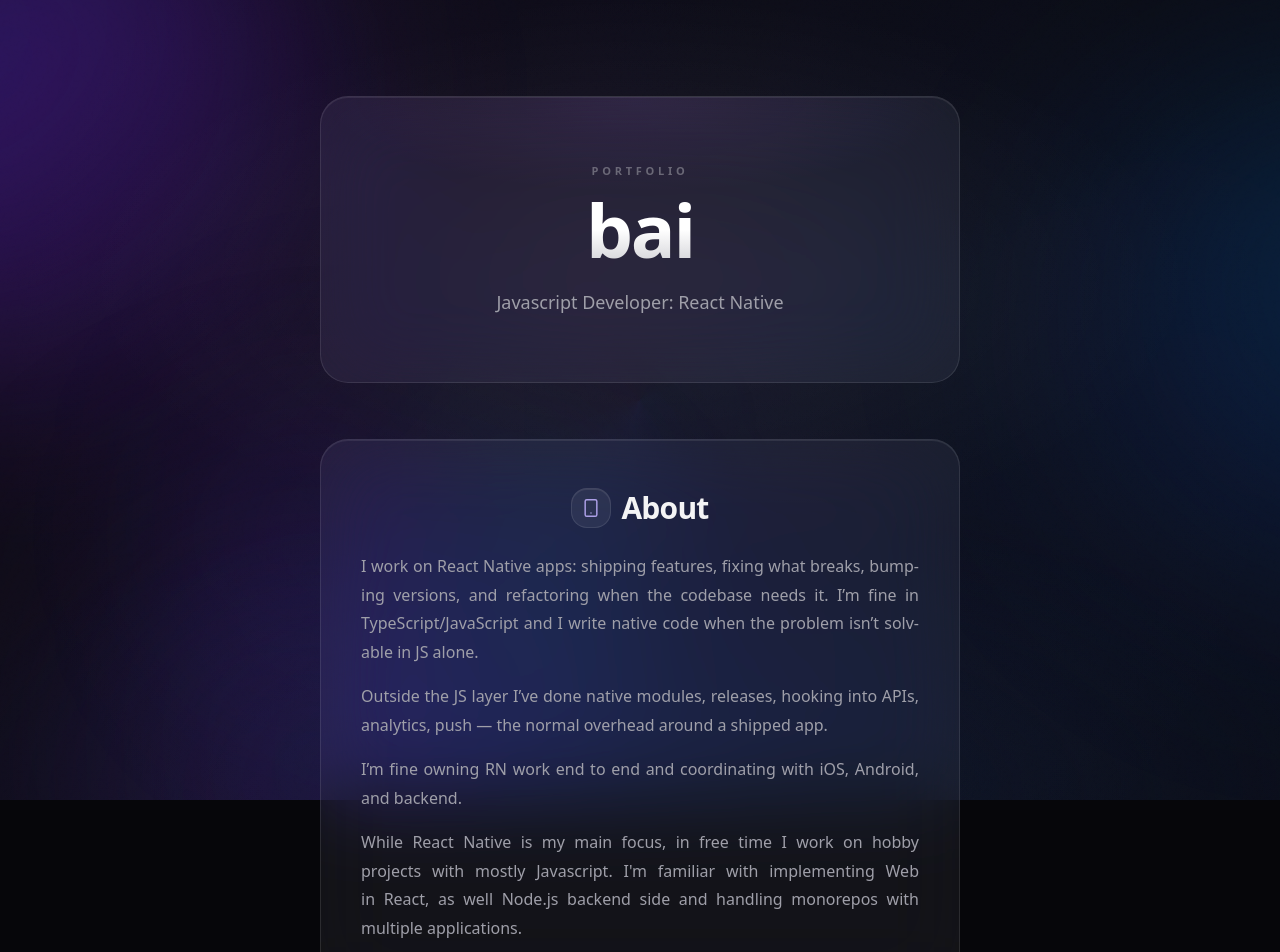
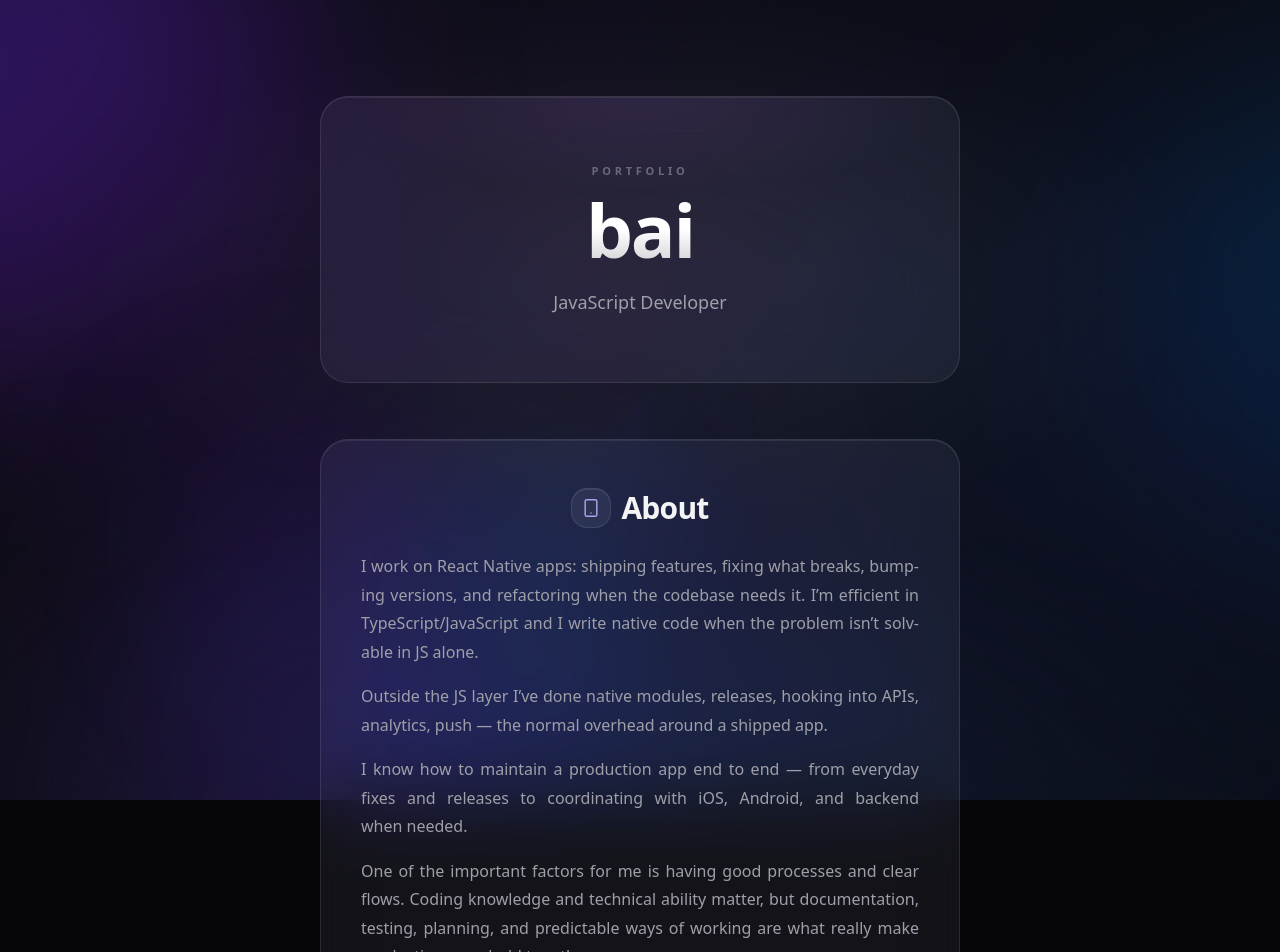
Before and after one commit to habbababbai/bai, a React (Vite) app: page / in a window 1280 px wide. Shown: the top 952 px of the page. Built offline with nearby package versions, Linux system fonts and the light colour scheme.

Commit message:
more styling changes

```diff
--- a/index.html
+++ b/index.html
@@ -5,11 +5,31 @@
     <link rel="icon" type="image/svg+xml" href="/favicon.svg" />
     <meta name="viewport" content="width=device-width, initial-scale=1.0" />
     <meta name="theme-color" content="#06060a" />
+    <meta name="color-scheme" content="dark" />
     <meta
       name="description"
-      content="bai — developer portfolio. Skills and contact links."
+      content="bai — JavaScript and React Native developer portfolio with selected skills, stack, and contact links."
     />
-    <title>bai</title>
+    <meta
+      name="keywords"
+      content="bai, Jakub Szymanski, React Native, JavaScript, TypeScript, mobile developer, portfolio"
+    />
+    <meta name="author" content="bai" />
+    <meta property="og:type" content="website" />
+    <meta property="og:title" content="bai | JavaScript Developer" />
+    <meta
+      property="og:description"
+      content="Portfolio of bai — React Native and JavaScript developer focused on mobile, native integrations, and product delivery."
+    />
+    <meta property="og:site_name" content="bai" />
+    <meta property="og:locale" content="en_US" />
+    <meta name="twitter:card" content="summary" />
+    <meta name="twitter:title" content="bai | JavaScript Developer" />
+    <meta
+      name="twitter:description"
+      content="Portfolio of bai — React Native and JavaScript developer focused on mobile, native integrations, and product delivery."
+    />
+    <title>bai | JavaScript Developer</title>
   </head>
   <body>
     <div id="root"></div>
--- a/src/content/site.ts
+++ b/src/content/site.ts
@@ -3,14 +3,15 @@
  */
 export const site = {
     displayName: "bai",
-    tagline: "Javascript Developer: React Native",
+    tagline: "JavaScript Developer",
     about: {
         title: "About",
         paragraphs: [
-            "I work on React Native apps: shipping features, fixing what breaks, bumping versions, and refactoring when the codebase needs it. I’m fine in TypeScript/JavaScript and I write native code when the problem isn’t solvable in JS alone.",
+            "I work on React Native apps: shipping features, fixing what breaks, bumping versions, and refactoring when the codebase needs it. I’m efficient in TypeScript/JavaScript and I write native code when the problem isn’t solvable in JS alone.",
             "Outside the JS layer I’ve done native modules, releases, hooking into APIs, analytics, push — the normal overhead around a shipped app.",
-            "I’m fine owning RN work end to end and coordinating with iOS, Android, and backend.",
-            "While React Native is my main focus, in free time I work on hobby projects with mostly Javascript. I'm familiar with implementing Web in React, as well Node.js backend side and handling monorepos with multiple applications.",
+            "I know how to maintain a production app end to end — from everyday fixes and releases to coordinating with iOS, Android, and backend when needed.",
+            "One of the important factors for me is having good processes and clear flows. Coding knowledge and technical ability matter, but documentation, testing, planning, and predictable ways of working are what really make production apps hold together.",
+            "While React Native is my main focus, in free time I work on hobby projects with mostly Javascript stacks. I'm familiar with implementing Web in React, as well Node.js backend side and handling monorepos with multiple applications.",
         ],
     },
     skills: [
@@ -18,6 +19,7 @@
             label: "Mobile & frontend",
             items: [
                 "React Native",
+                "Reanimated",
                 "React",
                 "Expo",
                 "Expo EAS",
--- a/src/lib/skill-icons.tsx
+++ b/src/lib/skill-icons.tsx
@@ -57,6 +57,7 @@
 
 const skillMap: Record<string, SkillInfo> = {
     "React Native": { icon: TbBrandReactNative, color: "#61DAFB" },
+    Reanimated: { icon: TbBrandReactNative, color: "#8B5CF6" },
     "New Architecture": { icon: TbAtom2, color: "#61DAFB" },
     TypeScript: { icon: SiTypescript, color: "#3178C6" },
     JavaScript: { icon: SiJavascript, color: "#F7DF1E" },
```
Also changed, not shown: favicon.svg (added).
